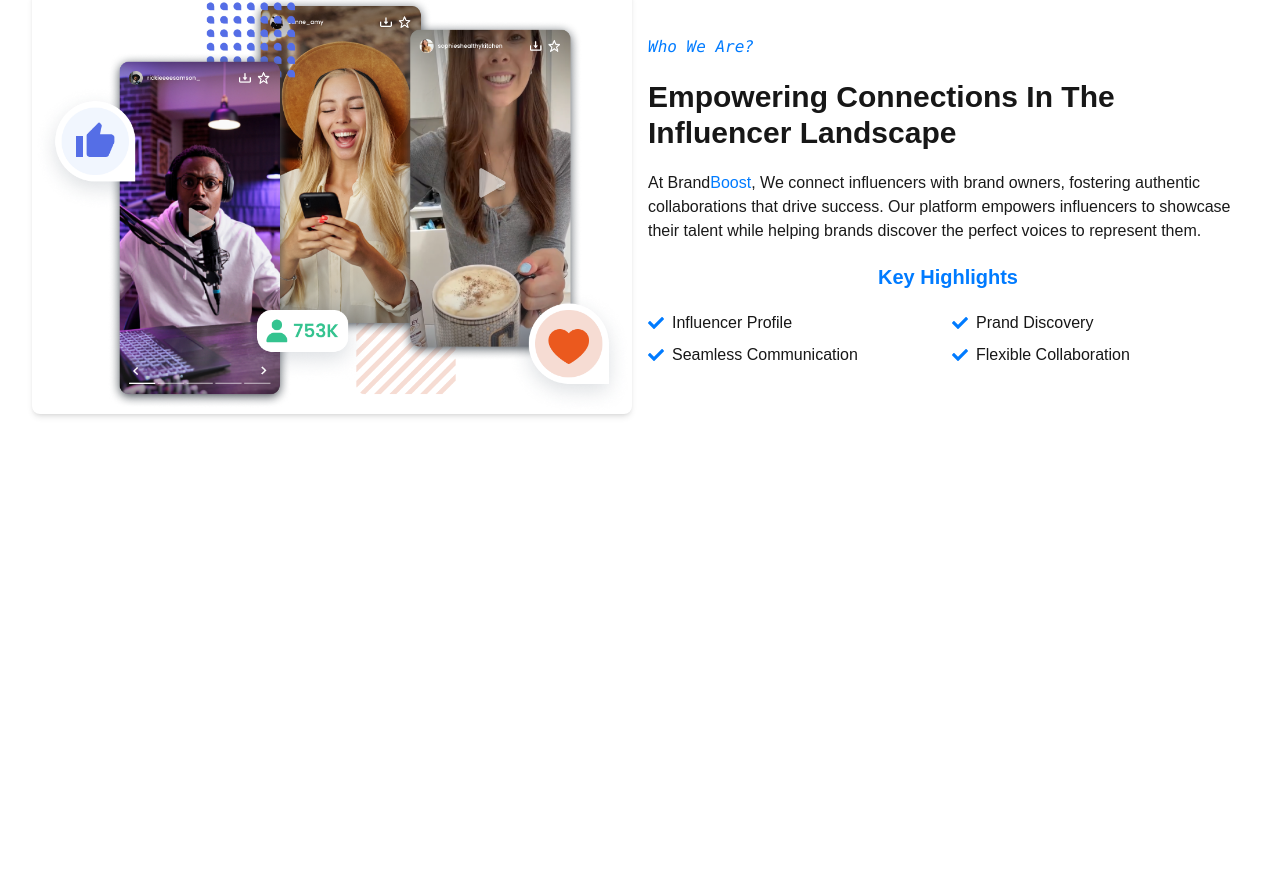
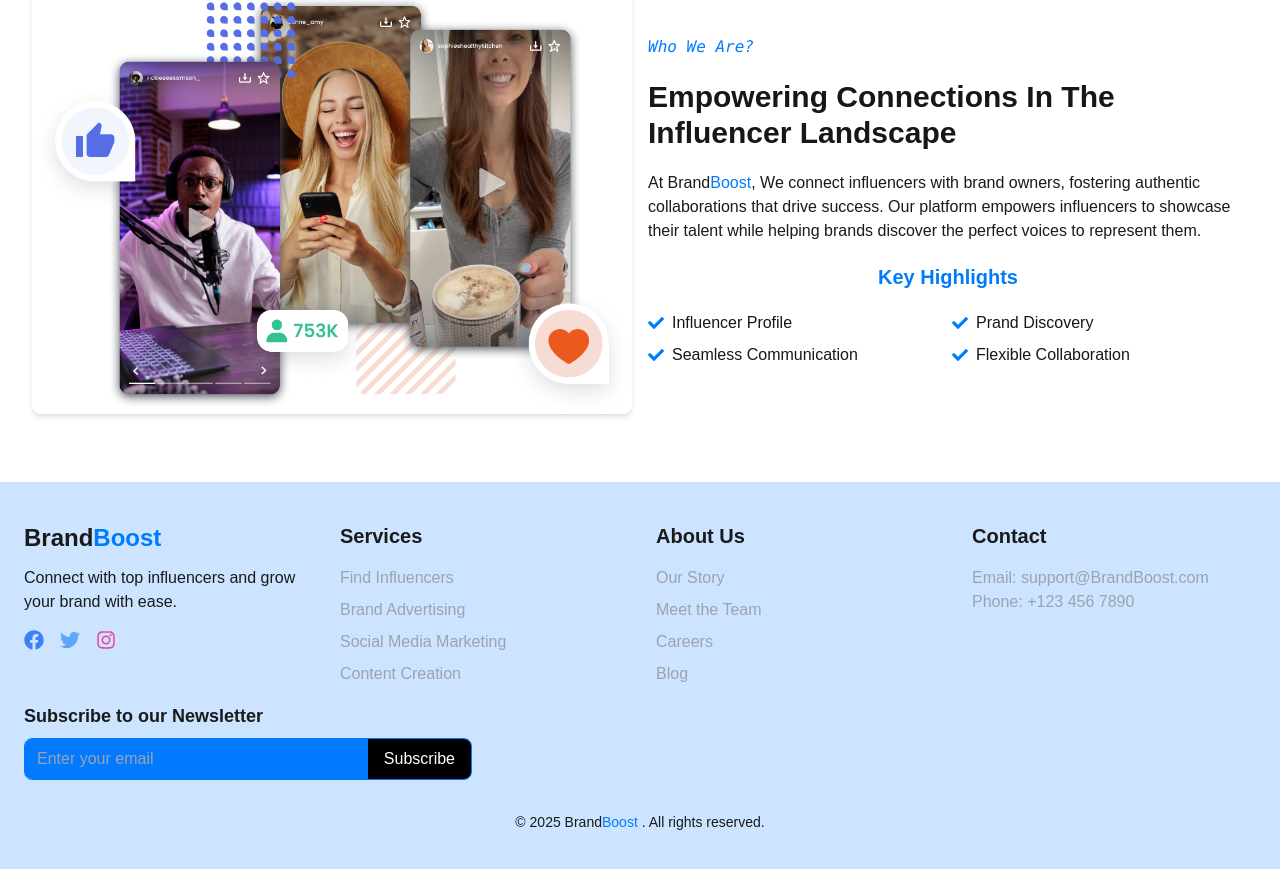
Before and after one commit to dawe014/decx-marketing, a Next.js app: page / in a window 1280 px wide. Shown: the part 781-1650 px from the top of the page. Before the commit the page ends 1239 px from the top, so only its background shows below. Built offline with nearby package versions, Linux system fonts and the light colour scheme.

Commit message:
footer added

```diff
--- a/app/globals.css
+++ b/app/globals.css
@@ -9,7 +9,7 @@
   --primary-light: #cce4ff;
   --primary-dark: #0057cc;
   --secondary: #1a1a1a;
-  --muted: #e3e1e0;
+  --muted: #9ca3af;
 }
 
 body {
--- a/app/layout.tsx
+++ b/app/layout.tsx
@@ -1,6 +1,7 @@
 import type { Metadata } from "next";
 import "./globals.css";
 import Navbar from "@/components/Navbar";
+import Footer from "@/components/Footer";
 
 export const metadata: Metadata = {
   title: "Create Next App",
@@ -17,6 +18,7 @@ export default function RootLayout({
       <body>
         <Navbar />
         <main className="pt-24">{children}</main>
+        <Footer />
       </body>
     </html>
   );
--- a/app/page.tsx
+++ b/app/page.tsx
@@ -45,7 +45,7 @@ export default function Home() {
         </div>
       </section>
       <section className="">
-        <div className="mx-auto  max-w-7xl py-6 px-6 lg:px-8">
+        <div className="mx-auto  max-w-7xl py-6 px-6 lg:px-8 mb-6">
           <div className="mt-12 mb-12 p-4 grid grid-cols-3 md:grid-cols-6 gap-5 w-full  items-center justify-center">
             <div className="flex flex-col gap-1 shadow-md items-center justify-center">
               <FaYoutube size={32} className=" bg-white text-red-500" />
@@ -66,7 +66,7 @@ export default function Home() {
               </p>
             </div>
             <div className="flex flex-col gap-1 shadow-md items-center justify-center ">
-              <FaInstagram size={32} className=" bg-white text-red-500" />
+              <FaInstagram size={32} className=" bg-white text-pink-500" />
               <p className="font-bold text-xl text-secondary">
                 6M+ <br />{" "}
                 <span className="text-secondary font-light text-sm">
--- /dev/null
+++ b/components/Footer.tsx
@@ -0,0 +1,91 @@
+import Link from "next/link";
+import { FaFacebook, FaTwitter, FaInstagram } from "react-icons/fa";
+
+export default function Footer() {
+  return (
+    <footer className="bg-primary-light text-secondary py-10 px-6">
+      <div className="max-w-7xl mx-auto grid grid-cols-1 md:grid-cols-4 gap-8">
+        {/* Logo & Description */}
+        <div>
+          <h2 className="text-2xl font-bold">
+            Brand
+            <span className="text-primary">Boost</span>
+          </h2>
+          <p className="mt-3 text-greay-400">
+            Connect with top influencers and grow your brand with ease.
+          </p>
+          {/* Social Icons */}
+          <div className="flex space-x-4 mt-4">
+            <FaFacebook className="text-blue-500 cursor-pointer text-xl" />
+            <FaTwitter className="text-blue-400 cursor-pointer text-xl" />
+            <FaInstagram className="text-pink-500 cursor-pointer text-xl" />
+          </div>
+        </div>
+
+        {/* Services */}
+        <div>
+          <h3 className="text-xl font-semibold mb-4">Services</h3>
+          <ul className="space-y-2 text-muted">
+            <li>
+              <Link href="/find-influencer">Find Influencers</Link>
+            </li>
+            <li>
+              <Link href="/brand-advertising">Brand Advertising</Link>
+            </li>
+            <li>
+              <Link href="/social-marketing">Social Media Marketing</Link>
+            </li>
+            <li>
+              <Link href="/content-creation">Content Creation</Link>
+            </li>
+          </ul>
+        </div>
+
+        {/* About Us */}
+        <div>
+          <h3 className="text-xl font-semibold mb-4">About Us</h3>
+          <ul className="space-y-2 text-muted">
+            <li>
+              <Link href="/about">Our Story</Link>
+            </li>
+            <li>
+              <Link href="/team">Meet the Team</Link>
+            </li>
+            <li>
+              <Link href="/careers">Careers</Link>
+            </li>
+            <li>
+              <Link href="/blog">Blog</Link>
+            </li>
+          </ul>
+        </div>
+
+        {/* Contact & Newsletter */}
+        <div>
+          <h3 className="text-xl font-semibold mb-4">Contact</h3>
+          <p className="text-muted">Email: support@BrandBoost.com</p>
+          <p className="text-muted">Phone: +123 456 7890</p>
+        </div>
+      </div>
+      {/* Newsletter Subscription */}
+      <div className="mt-4 max-w-md">
+        <h3 className="text-lg font-semibold mb-2">
+          Subscribe to our Newsletter
+        </h3>
+        <form className="flex items-center border border-primary rounded-lg overflow-hidden">
+          <input
+            type="email"
+            placeholder="Enter your email"
+            className="px-3 py-2 flex-1 bg-primary text-white focus:outline-none"
+          />
+          <button className="bg-black text-white px-4 py-2">Subscribe</button>
+        </form>
+      </div>
+      {/* Copyright */}
+      <div className=" text-center text-secondary text-sm mt-8 ">
+        &copy; {new Date().getFullYear()} Brand
+        <span className="text-primary">Boost</span> . All rights reserved.
+      </div>
+    </footer>
+  );
+}
--- a/tailwind.config.ts
+++ b/tailwind.config.ts
@@ -13,7 +13,7 @@ export default {
         secondary: "#1a1a1a", // Dark gray/black (for text)
         accent: "#ffcc00", // Yellow/orange accent (if needed)
         background: "#ffffff", // White background
-        muted: "#161616", // Light gray for subtle UI elements
+        muted: "#9ca3af", // Light gray for subtle UI elements
       },
       fontFamily: {
         sans: ["Poppins", "sans-serif"],
```
